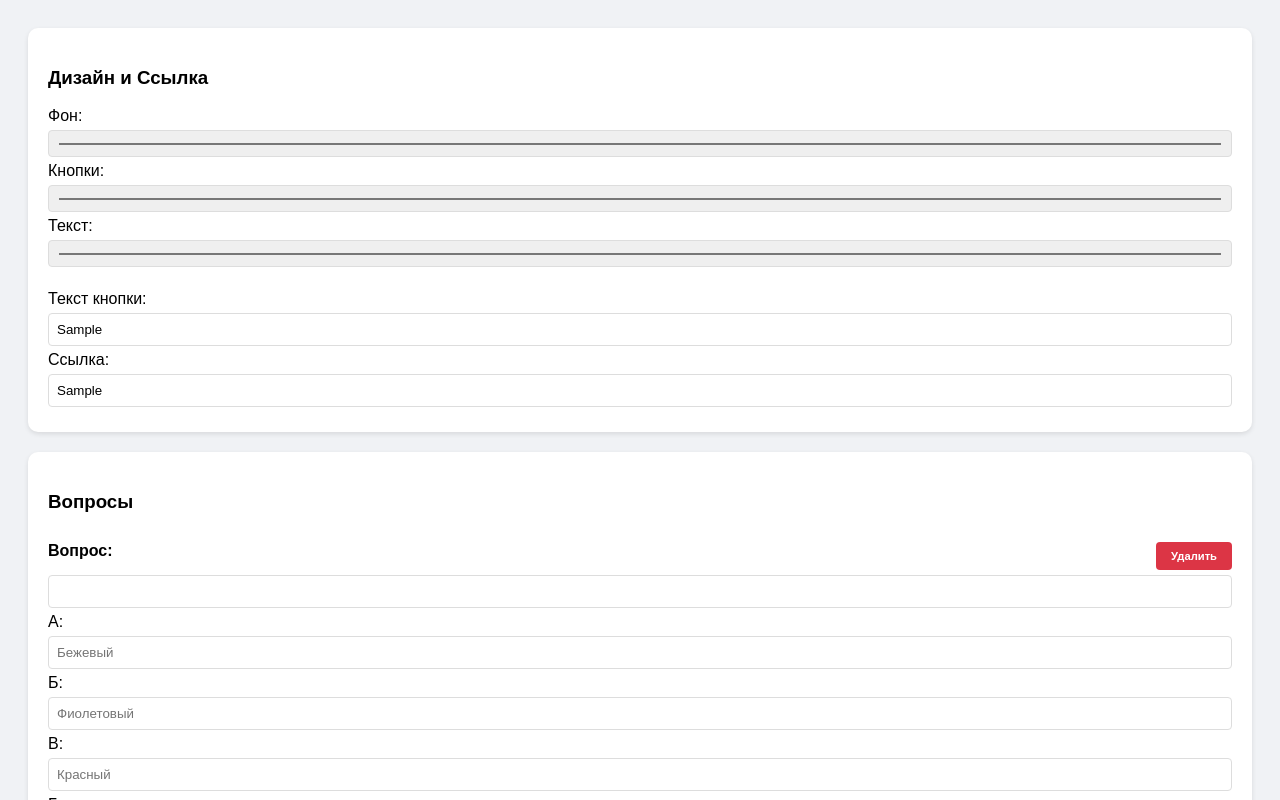
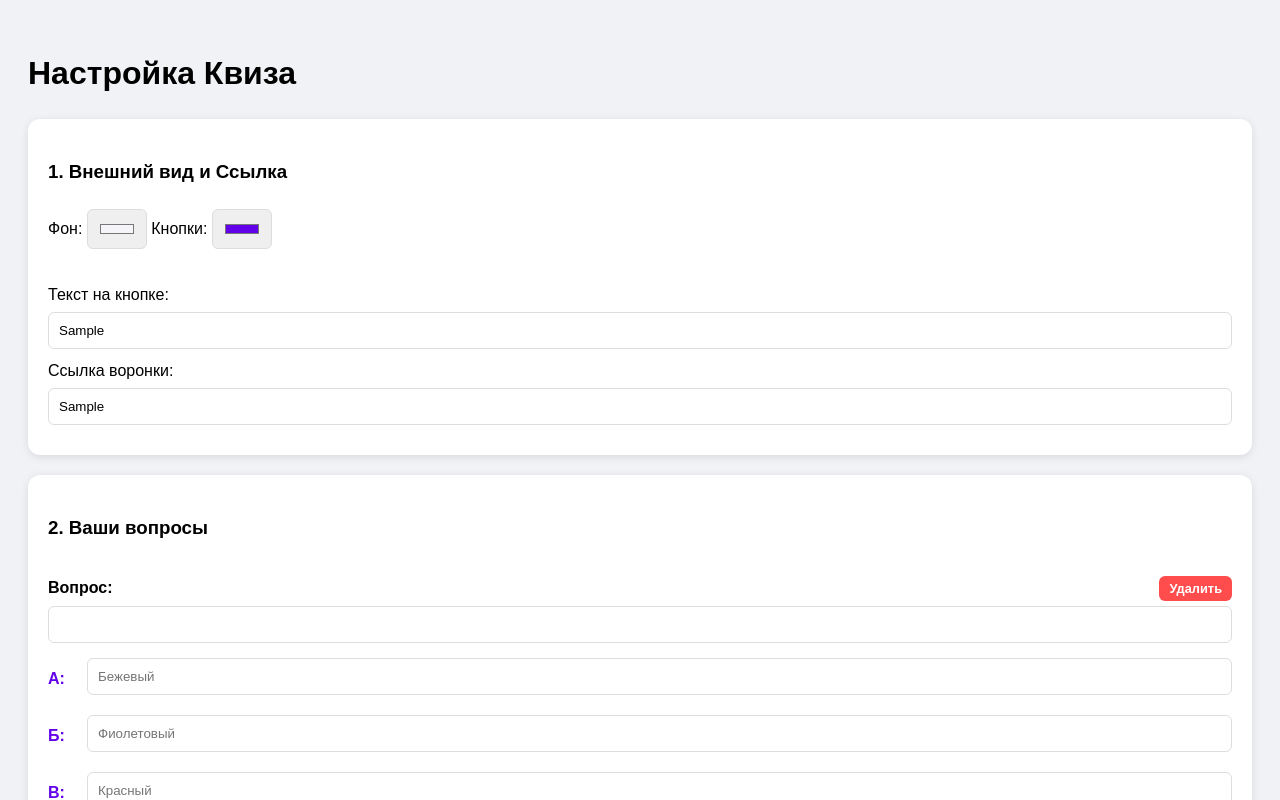
Before and after one commit to iradracheva9-hub/sdinamika, a plain HTML site: page admin.html in a window 1280 px wide. Both pictures are taken after typing "Sample", "Sample" into the empty fields and a click on the button "+ Добавить вопрос". Shown: the top 800 px of the page. Drawn offline with Linux system fonts and the light colour scheme.

Commit message:
Update admin.html

```diff
--- a/admin.html
+++ b/admin.html
@@ -2,84 +2,83 @@
 <html lang="ru">
 <head>
     <meta charset="UTF-8">
-    <title>Админка</title>
+    <title>Админ-панель Квиза</title>
     <style>
-        body { font-family: sans-serif; background: #f0f2f5; padding: 20px; }
-        .section { background: white; padding: 20px; border-radius: 10px; margin-bottom: 20px; box-shadow: 0 2px 5px rgba(0,0,0,0.1); }
-        .q-block { border-bottom: 1px solid #eee; padding: 10px 0; margin-bottom: 10px; }
-        input, textarea { width: 100%; padding: 8px; margin: 5px 0; border: 1px solid #ddd; border-radius: 4px; box-sizing: border-box; }
-        button { cursor: pointer; padding: 8px 15px; border: none; border-radius: 4px; font-weight: bold; }
-        .save-btn { background: #007bff; color: white; width: 100%; padding: 15px; margin-top: 20px; }
-        .add-btn { background: #28a745; color: white; }
-        .del-btn { background: #dc3545; color: white; float: right; font-size: 0.7rem; }
+        body { font-family: sans-serif; background: #f0f2f5; padding: 20px; line-height: 1.5; }
+        .card { background: white; padding: 20px; border-radius: 12px; margin-bottom: 20px; box-shadow: 0 2px 8px rgba(0,0,0,0.1); }
+        .q-item { border-bottom: 1px solid #eee; padding: 15px 0; }
+        input { width: 100%; padding: 10px; margin: 5px 0 10px; border: 1px solid #ddd; border-radius: 6px; box-sizing: border-box; }
+        .row { display: flex; gap: 10px; margin-bottom: 5px; align-items: center; }
+        .label-key { width: 30px; font-weight: bold; color: #6200ea; }
+        button { cursor: pointer; padding: 10px 20px; border: none; border-radius: 6px; font-weight: bold; transition: 0.2s; }
+        .save-btn { background: #007bff; color: white; width: 100%; font-size: 1.1rem; }
+        .add-btn { background: #28a745; color: white; margin-bottom: 20px; }
+        .del-btn { background: #ff4d4d; color: white; font-size: 0.8rem; padding: 5px 10px; }
     </style>
 </head>
 <body>
-    <div class="section">
-        <h3>Дизайн и Ссылка</h3>
-        Фон: <input type="color" id="bg-color">
-        Кнопки: <input type="color" id="btn-color">
-        Текст: <input type="color" id="text-color">
+    <h1>Настройка Квиза</h1>
+
+    <div class="card">
+        <h3>1. Внешний вид и Ссылка</h3>
+        Фон: <input type="color" id="bg-color" value="#f4f4f9" style="width: 60px; height: 40px;">
+        Кнопки: <input type="color" id="btn-color" value="#6200ea" style="width: 60px; height: 40px;">
         <br><br>
-        Текст кнопки: <input type="text" id="cta-text">
-        Ссылка: <input type="text" id="cta-link">
+        Текст на кнопке: <input type="text" id="cta-text" placeholder="Например: Получить стратегию">
+        Ссылка воронки: <input type="text" id="cta-link" placeholder="https://t.me/your_bot">
     </div>
 
-    <div class="section">
-        <h3>Вопросы</h3>
-        <div id="questions-list"></div>
-        <button class="add-btn" onclick="addQuestion()">+ Добавить вопрос</button>
+    <div class="card">
+        <h3>2. Ваши вопросы</h3>
+        <div id="questions-container"></div>
+        <button class="add-btn" onclick="addQuestionUI()">+ Добавить вопрос</button>
     </div>
 
-    <button class="save-btn" onclick="saveAll()">СОХРАНИТЬ ВСЁ</button>
+    <button class="save-btn" onclick="saveData()">СОХРАНИТЬ ВСЁ</button>
 
 <script>
     const STORAGE_KEY = 'spiral_quiz_data';
-    let config = JSON.parse(localStorage.getItem(STORAGE_KEY)) || { styles: { bg: '#f4f4f9', btn: '#6200ea', text: '#333333' }, questions: [] };
+    let data = JSON.parse(localStorage.getItem(STORAGE_KEY)) || { styles: { bg: '#f4f4f9', btn: '#6200ea', text: '#333' }, questions: [], ctaText: '', ctaLink: '' };
 
     function init() {
-        document.getElementById('bg-color').value = config.styles.bg;
-        document.getElementById('btn-color').value = config.styles.btn;
-        document.getElementById('text-color').value = config.styles.text;
-        document.getElementById('cta-text').value = config.ctaText || "";
-        document.getElementById('cta-link').value = config.ctaLink || "";
-        config.questions.forEach(q => renderQuestionUI(q));
+        document.getElementById('bg-color').value = data.styles.bg;
+        document.getElementById('btn-color').value = data.styles.btn;
+        document.getElementById('cta-text').value = data.ctaText || "";
+        document.getElementById('cta-link').value = data.ctaLink || "";
+        data.questions.forEach(q => addQuestionUI(q));
     }
 
-    function renderQuestionUI(qData = {}) {
+    function addQuestionUI(q = {}) {
         const div = document.createElement('div');
-        div.className = 'q-block';
+        div.className = 'q-item';
         div.innerHTML = `
-            <button class="del-btn" onclick="this.parentElement.remove()">Удалить</button>
-            <b>Вопрос:</b> <input type="text" class="q-title" value="${qData.title || ''}">
-            А: <input type="text" class="ans-a" value="${qData.A || ''}" placeholder="Бежевый">
-            Б: <input type="text" class="ans-b" value="${qData.B || ''}" placeholder="Фиолетовый">
-            В: <input type="text" class="ans-v" value="${qData.V || ''}" placeholder="Красный">
-            Г: <input type="text" class="ans-g" value="${qData.G || ''}" placeholder="Синий">
-            Д: <input type="text" class="ans-d" value="${qData.D || ''}" placeholder="Оранжевый">
+            <button class="del-btn" onclick="this.parentElement.remove()" style="float:right">Удалить</button>
+            <b>Вопрос:</b> <input type="text" class="q-title" value="${q.title || ''}">
+            <div class="row"><span class="label-key">А:</span> <input type="text" class="ans-a" value="${q.A || ''}" placeholder="Бежевый"></div>
+            <div class="row"><span class="label-key">Б:</span> <input type="text" class="ans-b" value="${q.B || ''}" placeholder="Фиолетовый"></div>
+            <div class="row"><span class="label-key">В:</span> <input type="text" class="ans-v" value="${q.V || ''}" placeholder="Красный"></div>
+            <div class="row"><span class="label-key">Г:</span> <input type="text" class="ans-g" value="${q.G || ''}" placeholder="Синий"></div>
+            <div class="row"><span class="label-key">Д:</span> <input type="text" class="ans-d" value="${q.D || ''}" placeholder="Оранжевый"></div>
         `;
-        document.getElementById('questions-list').appendChild(div);
+        document.getElementById('questions-container').appendChild(div);
     }
 
-    function addQuestion() { renderQuestionUI(); }
-
-    function saveAll() {
-        const questions = Array.from(document.querySelectorAll('.q-block')).map(b => ({
+    function saveData() {
+        const qBlocks = document.querySelectorAll('.q-item');
+        const questions = Array.from(qBlocks).map(b => ({
             title: b.querySelector('.q-title').value,
-            A: b.querySelector('.ans-a').value,
-            B: b.querySelector('.ans-b').value,
-            V: b.querySelector('.ans-v').value,
-            G: b.querySelector('.ans-g').value,
+            A: b.querySelector('.ans-a').value, B: b.querySelector('.ans-b').value,
+            V: b.querySelector('.ans-v').value, G: b.querySelector('.ans-g').value,
             D: b.querySelector('.ans-d').value
         }));
 
         localStorage.setItem(STORAGE_KEY, JSON.stringify({
-            styles: { bg: document.getElementById('bg-color').value, btn: document.getElementById('btn-color').value, text: document.getElementById('text-color').value },
+            styles: { bg: document.getElementById('bg-color').value, btn: document.getElementById('btn-color').value, text: '#333' },
             ctaText: document.getElementById('cta-text').value,
             ctaLink: document.getElementById('cta-link').value,
             questions
         }));
-        alert('Сохранено!');
+        alert('Настройки сохранены!');
     }
     init();
 </script>
```
